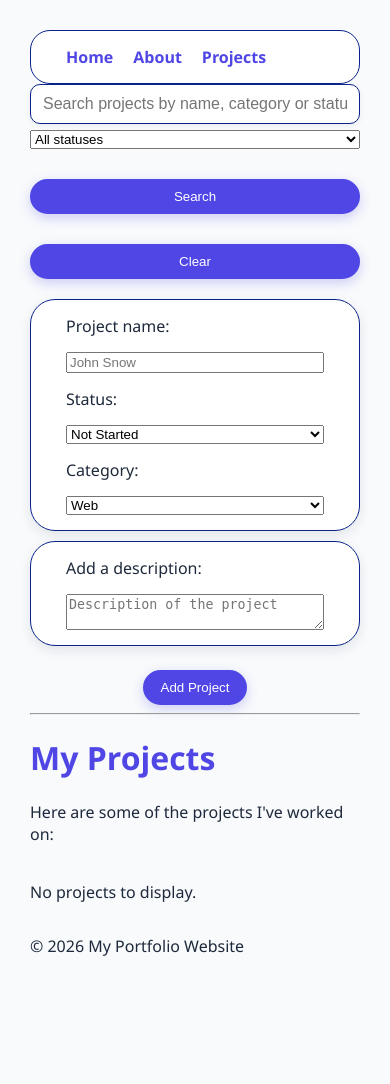
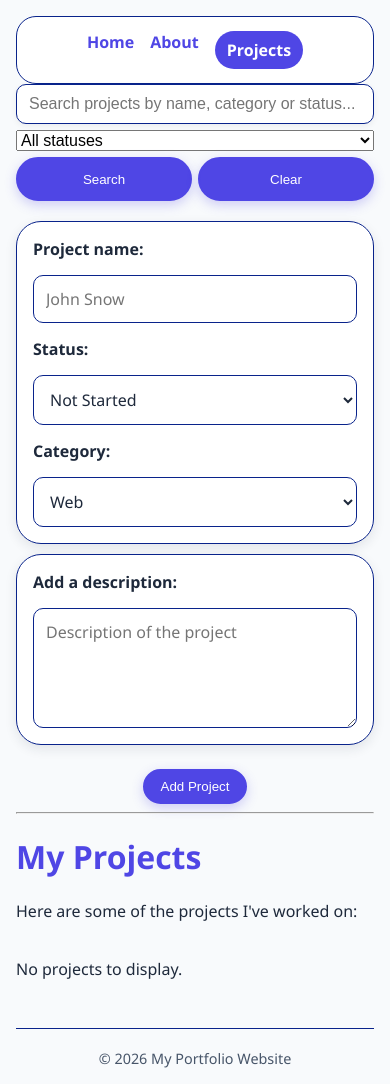
Before and after one commit to man-droid253/myproject, a Flask app: page /projects in a window 390 px wide. Before the commit the page ends 956 px from the top, so only its background shows below. Run offline with Flask 3, Linux system fonts and the light colour scheme; data that the repository does not hold is empty.

Commit message:
changed the css styling , made the website mobile friendly and added an active navigation state

```diff
--- a/static/style.css
+++ b/static/style.css
@@ -44,8 +44,29 @@ body {
   max-width: 900px;
   margin: 0 auto;
   padding: 30px;
+  box-sizing: border-box;
+  display: flex;
+  flex-direction: column;
+  min-height: 100vh;
   background-color: var(--background);
   color: var(--text);
+}
+
+main {
+  flex: 1;
+}
+
+footer {
+  margin-top: 32px;
+  padding-top: 20px;
+  border-top: 1px solid var(--border);
+  color: var(--muted-text);
+  font-size: 0.9rem;
+  text-align: center;
+}
+
+footer p {
+  margin: 0;
 }
 
 nav ul {
@@ -68,6 +89,14 @@ nav a {
 nav a:hover {
   color: var(--primary-dark);
   text-decoration: underline;
+}
+
+nav a.active {
+  color: white;
+  background-color: var(--primary);
+  padding: 8px 12px;
+  border-radius: 999px;
+  text-decoration: none;
 }
 
 .button {
@@ -108,6 +137,38 @@ nav a:hover {
 
 .description-group {
   margin-top: 10px;
+}
+
+.form-group label,
+.description-group label {
+  color: var(--text);
+  font-weight: 600;
+}
+
+.form-group input,
+.form-group select,
+.description-group textarea {
+  width: 100%;
+  box-sizing: border-box;
+  padding: 12px;
+  background-color: var(--surface);
+  color: var(--text);
+  border: 1px solid var(--border);
+  border-radius: 10px;
+  font: inherit;
+}
+
+.description-group textarea {
+  min-height: 120px;
+  resize: vertical;
+}
+
+.form-group input:focus,
+.form-group select:focus,
+.description-group textarea:focus {
+  outline: none;
+  border-color: var(--primary);
+  box-shadow: 0 0 0 3px rgba(79, 70, 229, 0.15);
 }
 
 .project-grid {
@@ -287,6 +348,18 @@ nav a:hover {
   font-size: 0.9rem;
 }
 
+.empty-state {
+  padding: 20px;
+  background-color: var(--surface);
+  border: 1px dashed var(--border);
+  border-radius: 12px;
+  text-align: center;
+}
+
+.empty-state .edit-button {
+  margin-bottom: 0;
+}
+
 @media (max-width: 800px) {
   .dashboard-stats {
     grid-template-columns: 1fr;
@@ -302,10 +375,56 @@ nav a:hover {
   .search-container .form-control {
     flex-basis: 100%;
   }
-  .search-container select,
+}
+
+@media (max-width: 600px) {
+  body {
+    padding: 16px;
+  }
+
+  nav ul {
+    justify-content: center;
+    gap: 16px;
+    padding: 14px 12px;
+  }
+
+  nav a {
+    display: inline-block;
+  }
+
+  input,
+  textarea,
+  select {
+    width: 100%;
+    box-sizing: border-box;
+    font-size: 16px;
+  }
+
+  .form-group,
+  .description-group {
+    padding: 16px;
+  }
+
+  .search-container .form-control,
+  .search-container .filter-status {
+    flex: 1 1 100%;
+  }
+
   .search-container .search-btn,
   .search-container .clear-btn {
-    flex-basis: auto;
-    width: 100%;
+    flex: 1 1 0;
+    width: auto;
+    min-width: 0;
+    margin: 0;
+    min-height: 44px;
+  }
+
+  .dashboard-stats {
+    gap: 12px;
+  }
+
+  .stat-card {
+    min-height: 0;
+    padding: 16px;
   }
 }
--- a/templates/base.html
+++ b/templates/base.html
@@ -9,9 +9,9 @@
   <body class="{%block body_class%}{%endblock%}">
     <nav>
       <ul>
-        <li><a href="/">Home</a></li>
-        <li><a href="/about">About</a></li>
-        <li><a href="/projects">Projects</a></li>
+        <li><a class="{% if request.path == '/' %}active{% endif %}" href="/">Home</a></li>
+        <li><a class="{% if request.path == '/about' %}active{% endif %}" href="/about">About</a></li>
+        <li><a class="{% if request.path == '/projects' %}active{% endif %}" href="/projects">Projects</a></li>
       </ul>
     </nav>
 
```
Also changed, not shown: templates/index.html (+7 -0 lines).
